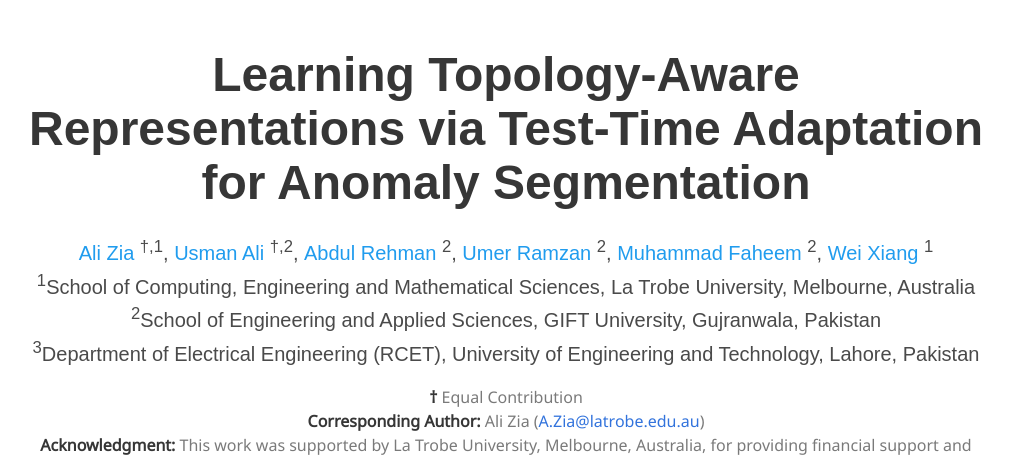
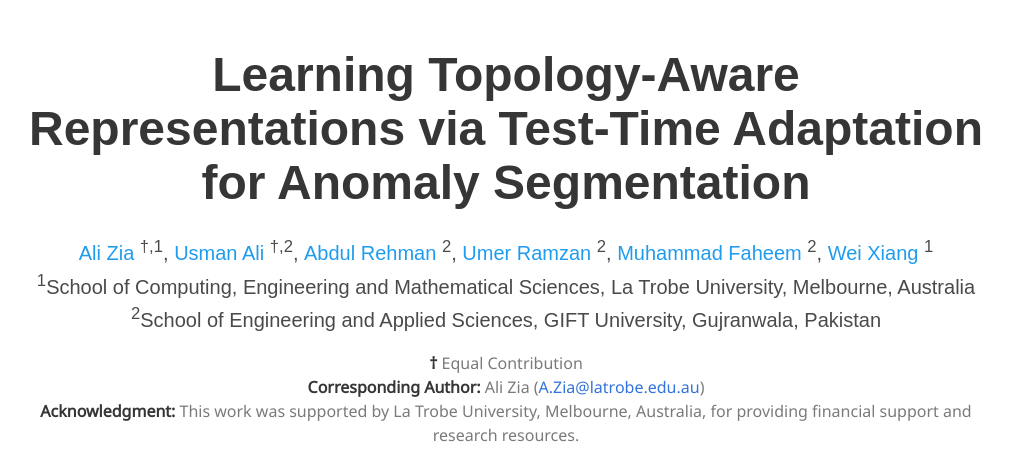
Before and after one commit to TopoTTA/topotta.github.io, a plain HTML site: page index.html in a window 1280 px wide. Shown: the top 457 px of the page, without its empty margins (134-1146 px from the left). Drawn offline with nearby package versions, Linux system fonts and the light colour scheme; some icons are missing; a web font is replaced by a local one.

Commit message:
Update index.html

```diff
--- a/index.html
+++ b/index.html
@@ -77,7 +77,6 @@
             <div class="is-size-5 publication-authors">
               <span class="author-block"><sup>1</sup>School of Computing, Engineering and Mathematical Sciences, La Trobe University, Melbourne, Australia</span><br>
               <span class="author-block"><sup>2</sup>School of Engineering and Applied Sciences, GIFT University, Gujranwala, Pakistan</span><br>
-              <span class="author-block"><sup>3</sup>Department of Electrical Engineering (RCET), University of Engineering and Technology, Lahore, Pakistan</span>
             </div>
 
             <div class="is-size-6 has-text-grey mt-4">
```
